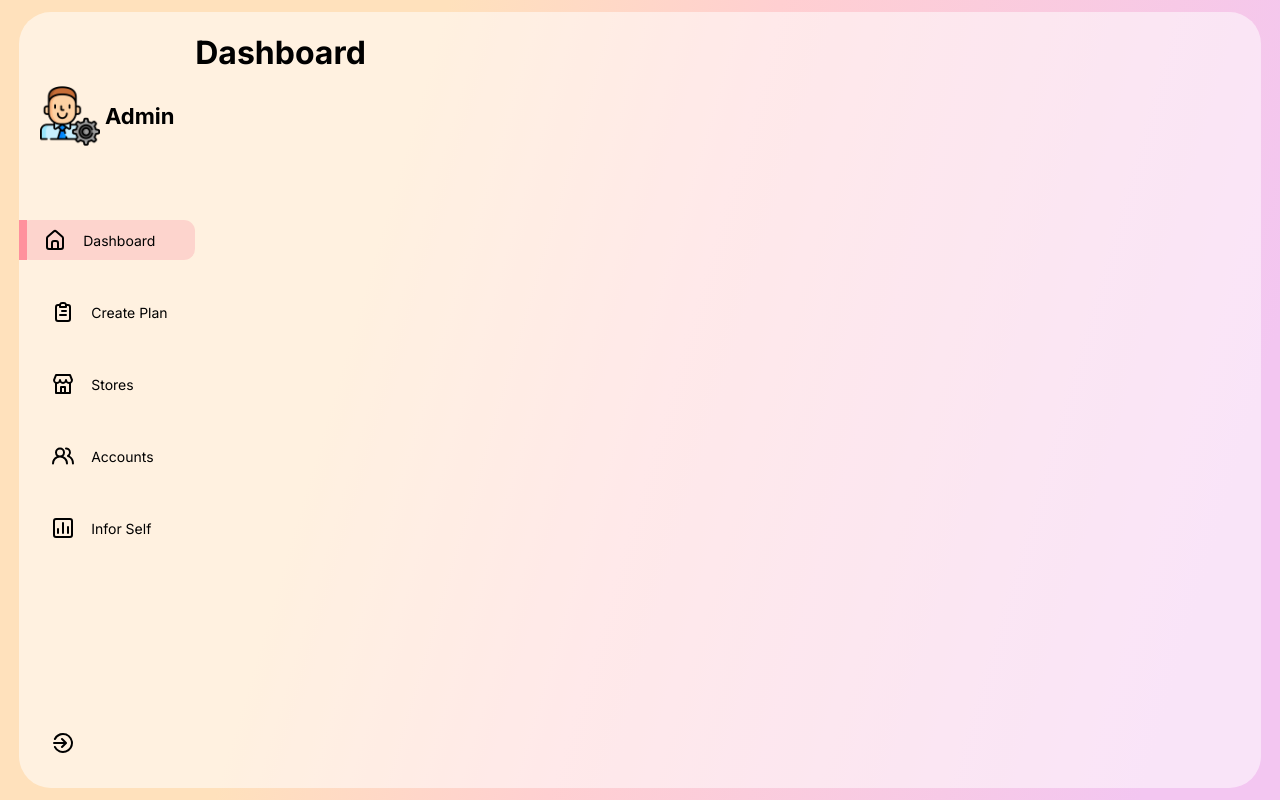
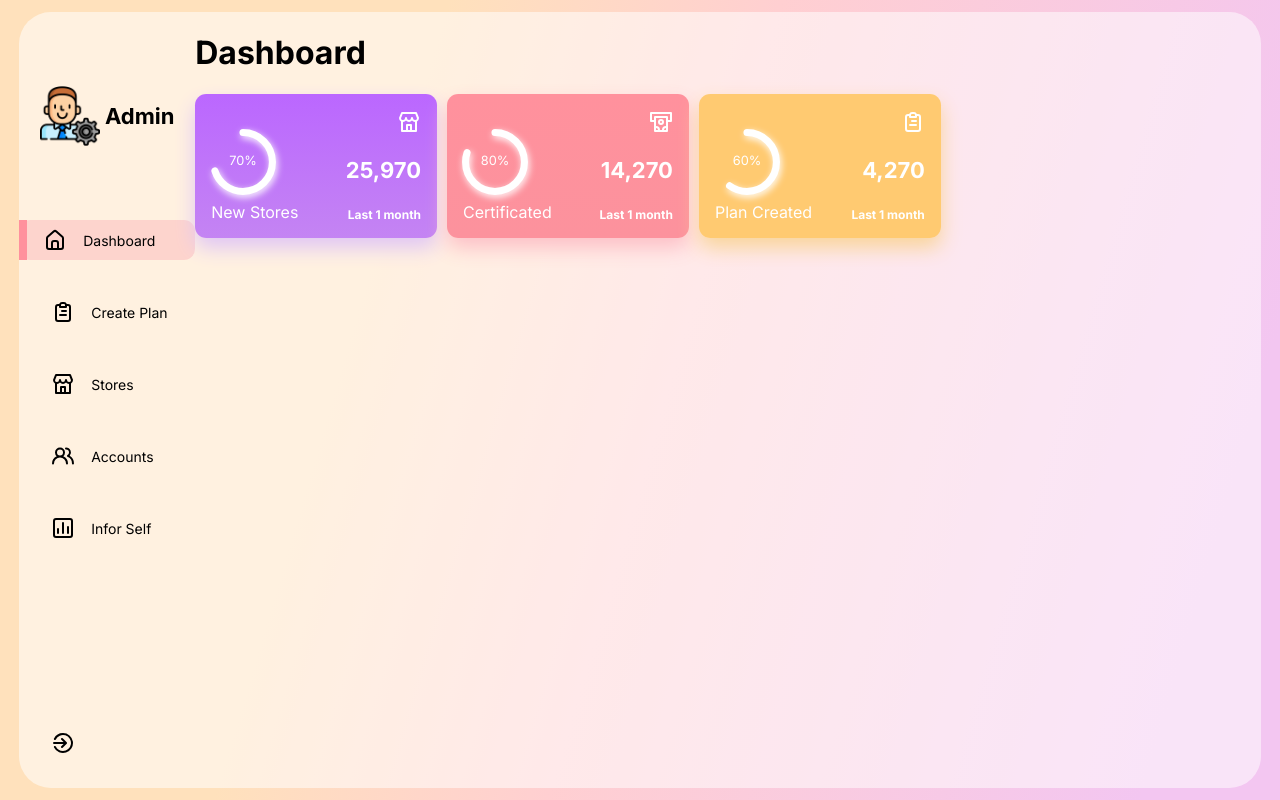
Before and after one commit to leminhduy1912/PBLfinal, a React (Create React App) app: page / in a window 1280 px wide. Shown: the top 800 px of the page. Built offline with nearby package versions, Linux system fonts and the light colour scheme.

Commit message:
contentDashboard

```diff
--- a/package.json
+++ b/package.json
@@ -7,7 +7,7 @@
     "@testing-library/jest-dom": "^5.16.5",
     "@testing-library/react": "^13.4.0",
     "@testing-library/user-event": "^13.5.0",
-    "framer-motion": "^10.3.1",
+    "framer-motion": "^4.1.17",
     "react": "^18.2.0",
     "react-apexcharts": "^1.4.0",
     "react-circular-progressbar": "^2.1.0",
--- a/src/Data/Data.js
+++ b/src/Data/Data.js
@@ -40,23 +40,23 @@ import {
 
   export const cardsData = [
     {
-      title: "Sales",
+      title: "New Stores",
       color: {
         backGround: "linear-gradient(180deg, #bb67ff 0%, #c484f3 100%)",
         boxShadow: "0px 10px 20px 0px #e0c6f5",
       },
       barValue: 70,
       value: "25,970",
-      png: UilUsdSquare,
+      png: UilStore,
       series: [
         {
-          name: "Sales",
-          data: [31, 40, 28, 51, 42, 109, 100],
+          name: "New Stores",
+          data: [31, 40, 28, 51, 42, 109],
         },
       ],
     },
     {
-      title: "Revenue",
+      title: "Certificated",
       color: {
         backGround: "linear-gradient(180deg, #FF919D 0%, #FC929D 100%)",
         boxShadow: "0px 10px 20px 0px #FDC0C7",
@@ -66,13 +66,13 @@ import {
       png: UilMoneyWithdrawal,
       series: [
         {
-          name: "Revenue",
-          data: [10, 100, 50, 70, 80, 30, 40],
+          name: "Certificated",
+          data: [10, 100, 50, 70, 80, 30],
         },
       ],
     },
     {
-      title: "Expenses",
+      title: "Plan Created",
       color: {
         backGround:
           "linear-gradient(rgb(248, 212, 154) -146.42%, rgb(255 202 113) -46.42%)",
@@ -83,8 +83,8 @@ import {
       png: UilClipboardAlt,
       series: [
         {
-          name: "Expenses",
-          data: [10, 25, 15, 30, 12, 15, 20],
+          name: "Plan Created",
+          data: [10, 25, 15, 30, 12,67],
         },
       ],
     },
--- a/src/components/Card/Card.css
+++ b/src/components/Card/Card.css
@@ -0,0 +1,78 @@
+.CompactCard{
+    display: flex;
+    flex: 1;
+    height: 7rem!important;
+    border-radius: 0.7rem;
+    position: relative;
+    cursor: pointer;
+    color: white;
+    padding: 1rem;
+}
+.CompactCard:hover{
+    box-shadow: none!important;
+}
+
+/* radialbar */
+.radialBar{
+    flex: 1;
+    display: flex;
+    flex-direction: column;
+    justify-content: flex-end;
+}
+.radialBar>span{
+    margin-top: 8px;
+}
+.CircularProgressbar{
+    width: 4rem !important;
+    overflow: visible;
+}
+.CircularProgressbar-path{
+ stroke: white!important;
+ stroke-width: 11px!important;
+ filter: drop-shadow(2px 4px 6px white);
+}
+.CircularProgressbar-trail{
+    display: none;
+}
+.CircularProgressbar-text{
+    fill: white!important;
+}
+/* detail */
+.detail{
+    flex: 1;
+    display: flex;
+    flex-direction: column;
+    justify-content: space-between;
+    align-items: flex-end;
+}
+.detail>span:nth-child(2){
+    font-size: 22px;
+    font-weight: bold;
+}
+.detail>span:nth-child(3){
+    font-size: 12px;
+
+}
+.detail>span{
+  font-size: 17px;
+  font-weight: bold;
+}
+
+
+
+
+/*  expandable Card*/
+.ExpandedCard{
+    position: absolute;
+    width: 50%;
+    height: 50vh;
+    z-index: 9;
+    left:13rem;
+    border-radius: 1rem;
+    display: flex;
+   flex-direction: column;
+   align-items: center;
+   justify-content: space-between;
+   padding: 1rem;
+
+}
--- a/src/components/Card/Card.jsx
+++ b/src/components/Card/Card.jsx
@@ -2,50 +2,134 @@ import React, { useState } from "react";
 import "./Card.css";
 import { CircularProgressbar } from "react-circular-progressbar";
 import "react-circular-progressbar/dist/styles.css";
-import { AnimateSharedLayout } from "framer-motion";
-import { UilTimes } from "@iconscout/react-unicons";
+import { motion,AnimateSharedLayout } from "framer-motion";
+import { UilTimes} from "@iconscout/react-unicons";
+
 import Chart from "react-apexcharts";
 
-// parent Card
-
-// const Card = (props) => {
-//   const [expanded, setExpanded] = useState(false);
-//   return (
-//     <AnimateSharedLayout>
-//        expanded ? (
-//    'Expanded'
-//        ):
-//        <CompactCard param={props}></CompactCard>
-//      </AnimateSharedLayout>
-//   )
-// };
 
 
-// // compact
-// function CompactCard({param}){
+const Card=(props)=> {
+  const [expanded,setExpanded] = useState(false)
+    return (
+      <AnimateSharedLayout>
+    {
+     expanded ?(
+      <ExpandedCard param={props} setExpanded={()=>{setExpanded(false)}}/>
+     ) :
+     <CompactCard param={props} setExpanded={()=>{setExpanded(true)}}/>
+    }
+      </AnimateSharedLayout>
+    )
+  }
 
 
-//  return (
-//     <div className="CompactCard">
-//          <div className="radialBar">
-//             <CircularProgressbar
-//              value={param.barValue}
-//             />
-//          </div>
-//          <div className="detail">
-//              <Png/>
-//              <span>${param.value}</span>
-//             <span>Last 1 Month</span>
-//          </div>
-//     </div>
-//  )
+  // CompactCard
+function CompactCard({param,setExpanded}){
+  const Png= param.png
+  return (
+    <motion.div className="CompactCard"
+    style={
+      {
+        background : param.color.backGround,
+        boxShadow: param.color.boxShadow
+      }
+    }
+    onClick={setExpanded}
+    layoutId='expandableCar'
+    >
+      <div className="radialBar">
+        <CircularProgressbar
+        value={param.barValue}
+        text={`${param.barValue}%`}
+        />
+        <span>{param.title}</span>
+      </div>
+      <div className="detail">
+          <Png/>
+          <span>{param.value}</span>
+          <span>Last 1 month</span>
+      </div>
+    </motion.div>
+  )
+}
 
-// }
-const Card=()=> {
-    // return (
-    //   <AnimateSharedLayout>
 
-    //   </AnimateSharedLayout>
-    // )
+
+
+// Expanded Card
+function ExpandedCard({param,setExpanded}){
+  // Chartline
+  const data = {
+    options: {
+      chart: {
+        type: "area",
+        height: "auto",
+      },
+
+      dropShadow: {
+        enabled: false,
+        enabledOnSeries: undefined,
+        top: 0,
+        left: 0,
+        blur: 3,
+        color: "#000",
+        opacity: 0.35,
+      },
+
+      fill: {
+        colors: ["#fff"],
+        type: "gradient",
+      },
+      dataLabels: {
+         enabled: false,
+      },
+      stroke: {
+        curve: "smooth",
+        colors: ["white"],
+      },
+      tooltip: {
+        x: {
+          format: "dd/MM/yy HH:mm",
+        },
+      },
+      grid: {
+        show: true,
+      },
+      xaxis: {
+        type: "month",
+        categories: [
+          "1/2023",
+          "2,2023",
+          "3/2023",
+          "4/2023",
+          "5/2023",
+          "6/2023",
+        ],
+      },
+    },
+  };
+return(
+  <motion.div
+  className="ExpandedCard"
+  style={
+    {
+      background : param.color.backGround,
+      boxShadow: param.color.boxShadow
+    }
   }
+  layoutId='expandableCar'
+  >
+  <div>
+    <UilTimes onClick={setExpanded}/>
+  </div>
+  <span>{param.title}</span>
+  <div className="chartContainer">
+    <Chart series={param.series} type='area' options={data.options}/>
+  </div>
+<span>Last 6 Months</span>
+
+  </motion.div>
+)
+}
 export default Card
```
Also changed, not shown: 1 other file (tests, documents, lock files or other folders).
